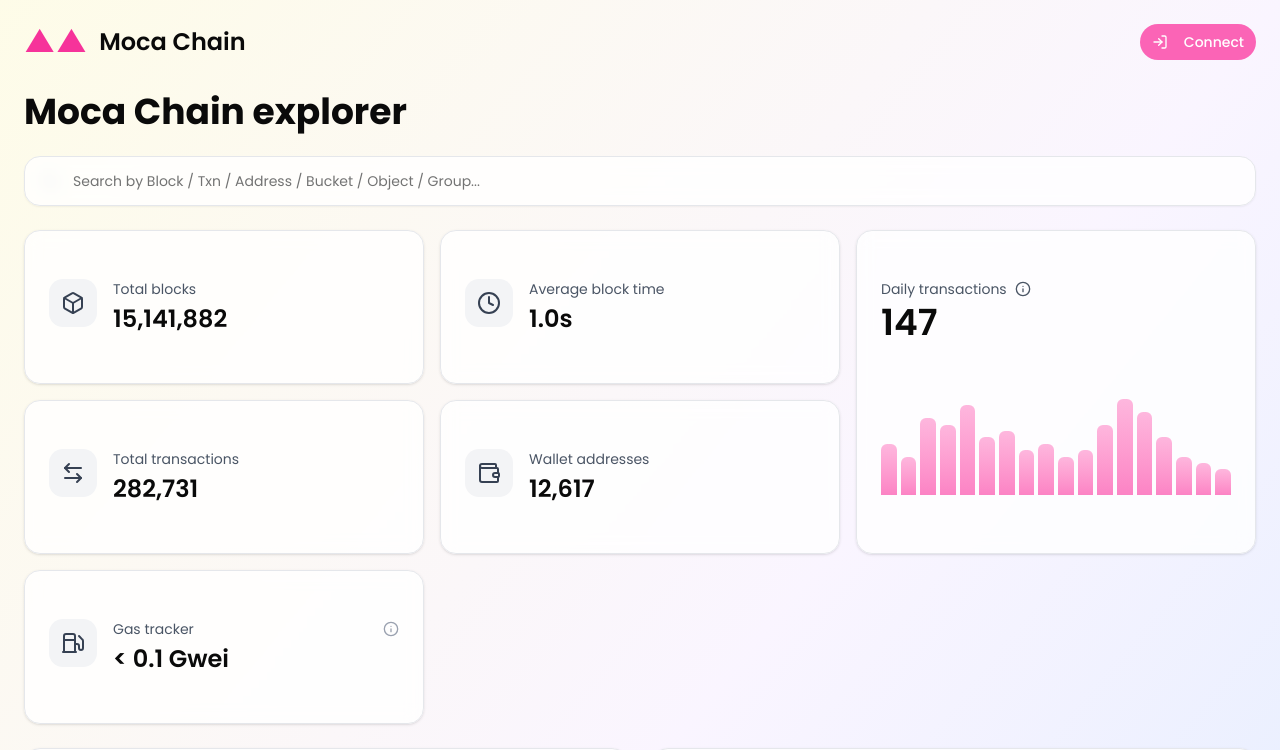
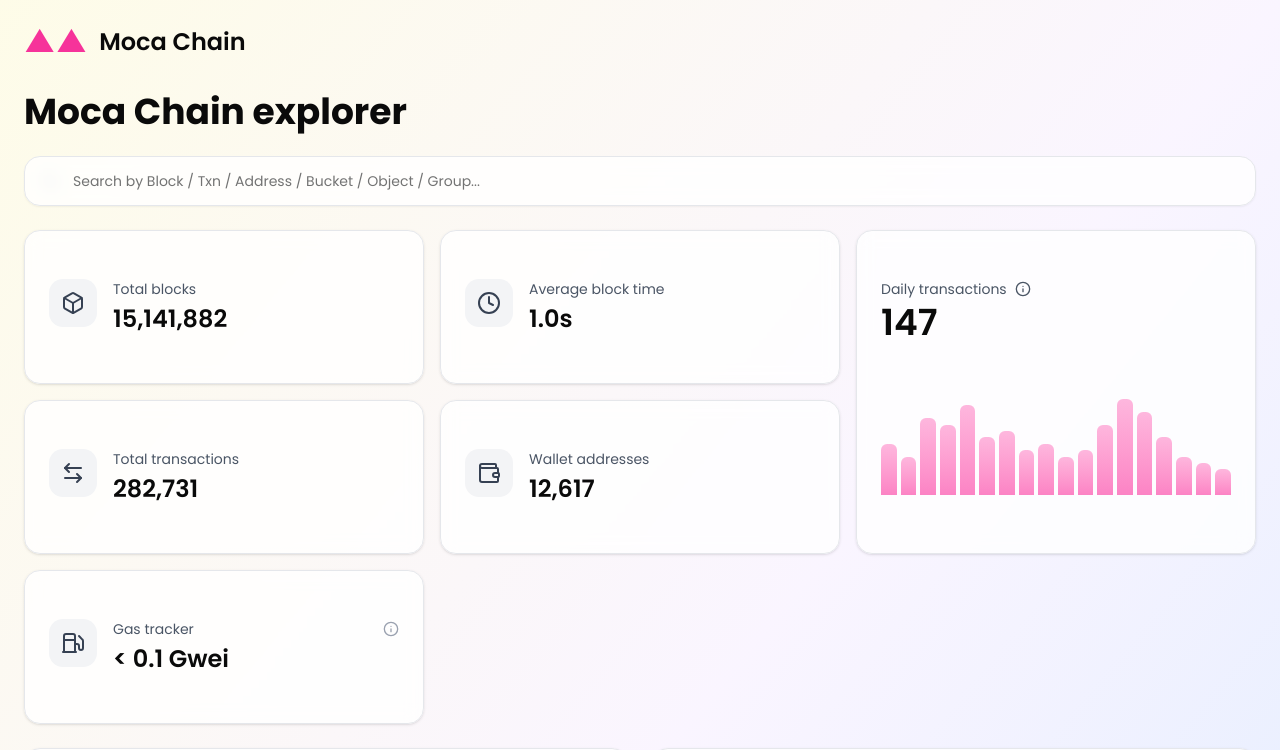
Before and after one commit to derek2403/pet-pet, a Next.js app: page /petpet in a window 1280 px wide. Shown: the top 750 px of the page. Built offline with nearby package versions, Linux system fonts and the light colour scheme.

Commit message:
connect wallet removed

```diff
--- a/pages/petpet.js
+++ b/pages/petpet.js
@@ -96,10 +96,6 @@ export default function MockExplorer() {
             <div className="text-pink-500 text-3xl font-bold">▲▲</div>
             <h1 className="text-2xl font-semibold">Moca Chain</h1>
           </div>
-          <Button className="bg-pink-400 hover:bg-pink-500 text-white rounded-full px-6">
-            <LogIn className="w-4 h-4 mr-2" />
-            Connect
-          </Button>
         </div>
 
         {/* Main Content */}
```
